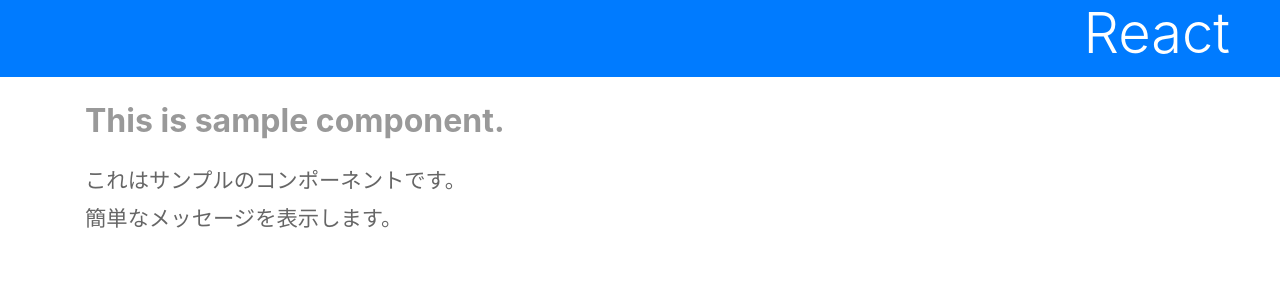
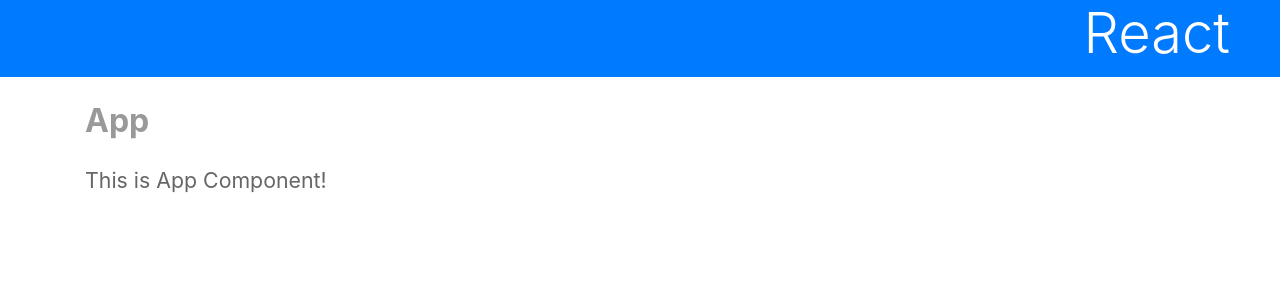
Before and after one commit to mendelssohnbach/react-next-getting-started, a React (Create React App) app: page / in a window 1280 px wide. Shown: the top 300 px of the page. Built offline with nearby package versions, Linux system fonts and the light colour scheme.

Commit message:
list3-12 and list3-13

```diff
--- a/src/App.js
+++ b/src/App.js
@@ -1,13 +1,12 @@
 import './App.css';
 
-function App() {
+function App(props) {
   return (
     <div>
       <h1 className="bg-primary text-white display-4">React</h1>
       <div className="container">
-        <div className="subtitle">This is sample component.</div>
-        <p>これはサンプルのコンポーネントです。</p>
-        <p>簡単なメッセージを表示します。</p>
+        <p className="subtitle">{props.title}</p>
+        <p>{props.message}</p>
       </div>
     </div>
   );
--- a/src/index.js
+++ b/src/index.js
@@ -6,7 +6,7 @@
 
 ReactDOM.render(
   <React.StrictMode>
-    <App />
+    <App title="App" message="This is App Component!" />
   </React.StrictMode>,
   document.getElementById('root')
 );
```
